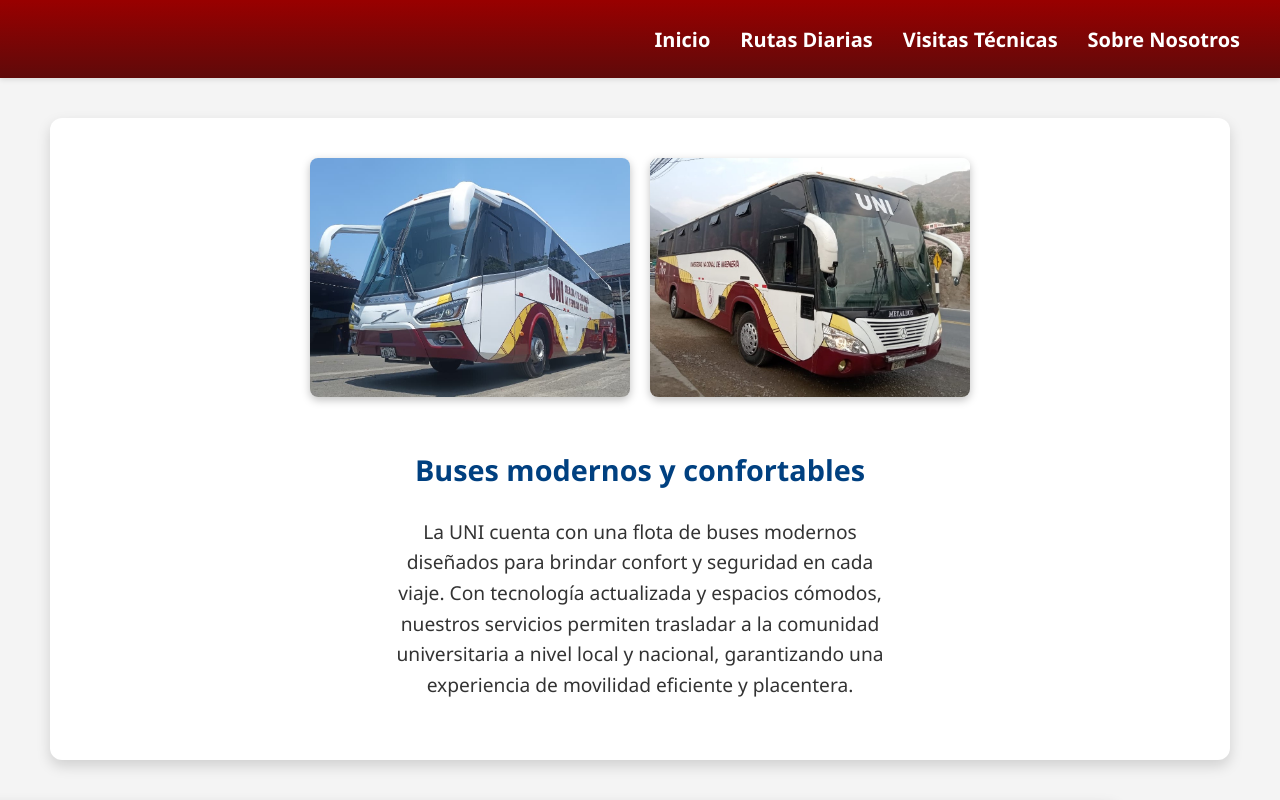
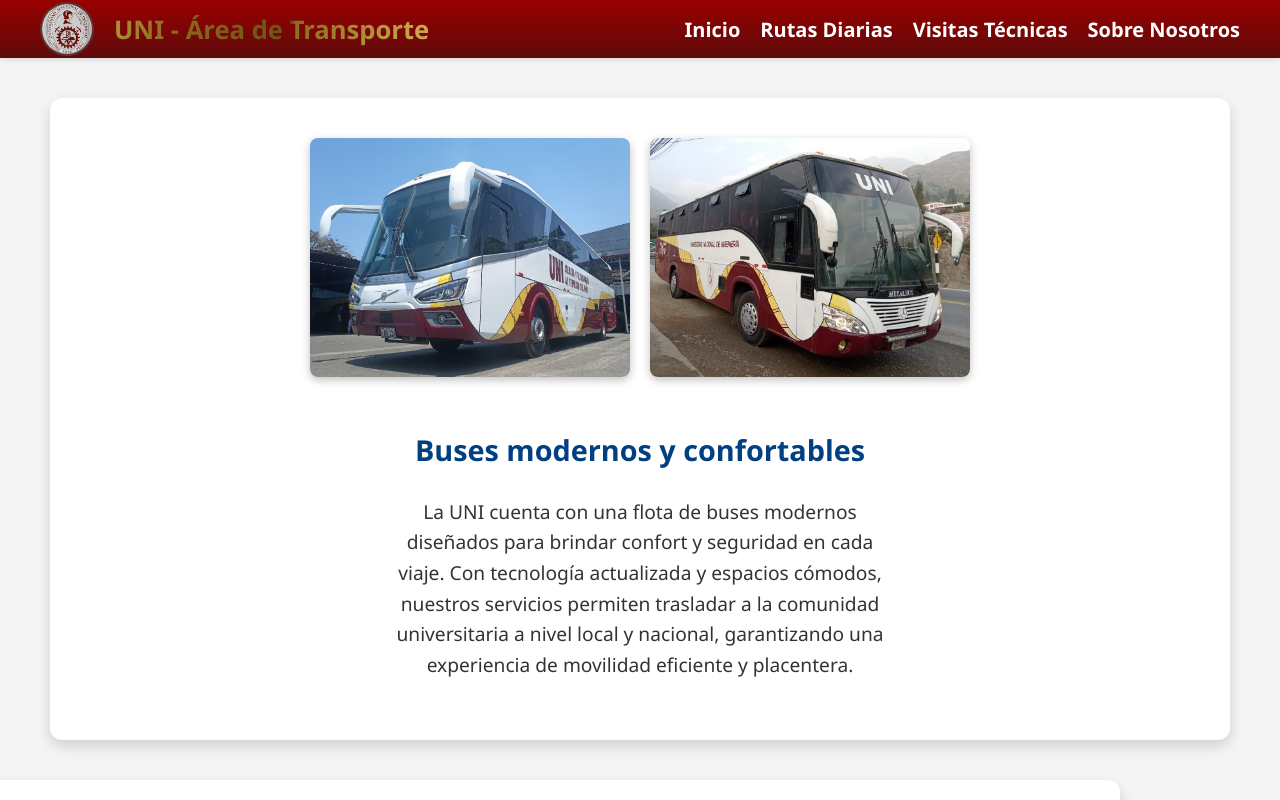
Before and after one commit to luisgonzalespacherres7-cloud/transporte-UNI1, a plain HTML site: page pages/sobrenosotros.html in a window 1280 px wide. Shown: the top 800 px of the page. Drawn offline with Linux system fonts and the light colour scheme.

Commit message:
Actualizo estilos y estructura HTML en rutas y nosotros

```diff
--- a/css/nosotros.css
+++ b/css/nosotros.css
@@ -18,7 +18,7 @@ header.site-header{
 .header-inner{
   max-width: 1200px;
   margin: 0 auto;
-  padding: 12px 40px;
+  padding: 2px 20px;
   display: flex;
   justify-content: space-between;
   align-items: center;
@@ -27,11 +27,11 @@ header.site-header{
 .brand{
   display: flex;
   align-items: center;
-  gap: -422px;
-  margin-left: -120px;
+  gap: 20px;
+  margin-left: 0px;
 }
 .brand img{
-  width: -50px;
+  width: 50px;
   height: 50px;
   object-fit: cover;
   border-radius: 50%;
@@ -61,11 +61,15 @@ header.site-header{
   0%   { background-position: 0% 50%; }
   100% { background-position: 200% 50%; }
 }
+.main-nav {
+  margin-left: auto;
+}
+
 
 nav.main-nav ul{
   list-style: none;
   display: flex;
-  gap: 30px;
+  gap: 20px;
   margin: 0;
   padding: 0;
 }
@@ -145,7 +149,7 @@ nav.main-nav a:hover{
   width: 320px;
 }
 
-.footer {
+.site-footer {
   background-color: rgba(0, 0, 0, 0.7);
   color: #fff;
   text-align: center;
@@ -153,7 +157,7 @@ nav.main-nav a:hover{
   font-size: 0.95em;
   letter-spacing: 0.3px;
 }
-.footer span {
+.site-footer span {
   font-weight: 500;
   color: #f0f0f0;
 }
--- a/pages/sobrenosotros.html
+++ b/pages/sobrenosotros.html
@@ -10,10 +10,13 @@
   <header class="site-header">
     <div class="header-inner">
       <div class="brand">
-        <img src="../imgs/logouni.jpg" alt="Logo UNI Transporte" />
-       <title>Sobre Nosotros - UNI Transporte</title>
 
-      </div>
+   <img src="../imgs/logouni.jpg" alt="Logo UNI Transporte" />
+   <div class="title">UNI - Área de Transporte</div>
+</div>
+
+
+
       <nav class="main-nav">
         <ul>
           <li><a href="../index.html">Inicio</a></li>
```
Also changed, not shown: pages/rutasdiarias.html (+1 -0 lines).
